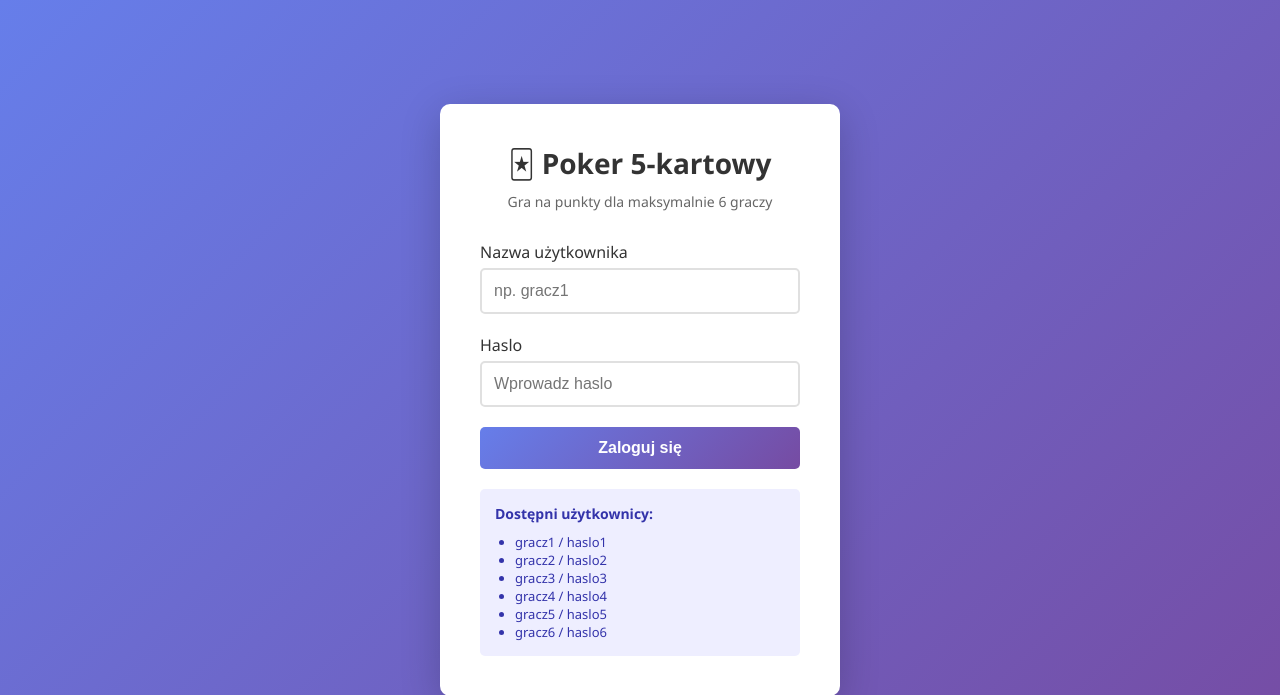
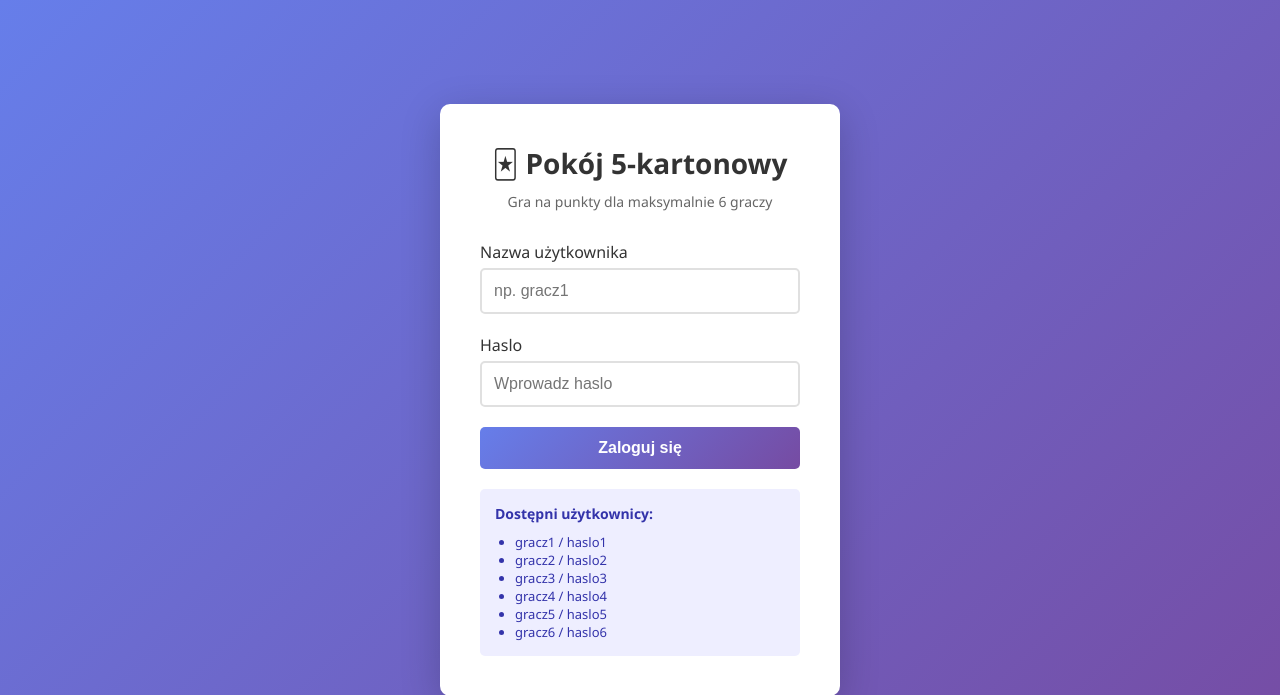
Before and after one commit to djdracha/cer-wz, a Flask app: page /login in a window 1280 px wide. Shown: the top 695 px of the page. Run offline with Flask 3, Linux system fonts and the light colour scheme.

Commit message:
Update title from 'Poker 5-kartowy' to 'Pokój 5-kartonowy'

```diff
--- a/templates/login.html
+++ b/templates/login.html
@@ -116,7 +116,7 @@
 </head>
 <body>
     <div class="login-container">
-        <h1>🃏 Poker 5-kartowy</h1>
+        <h1>🃏 Pokój 5-kartonowy</h1>
         <p class="subtitle">Gra na punkty dla maksymalnie 6 graczy</p>
 
         {% if error %}
```
